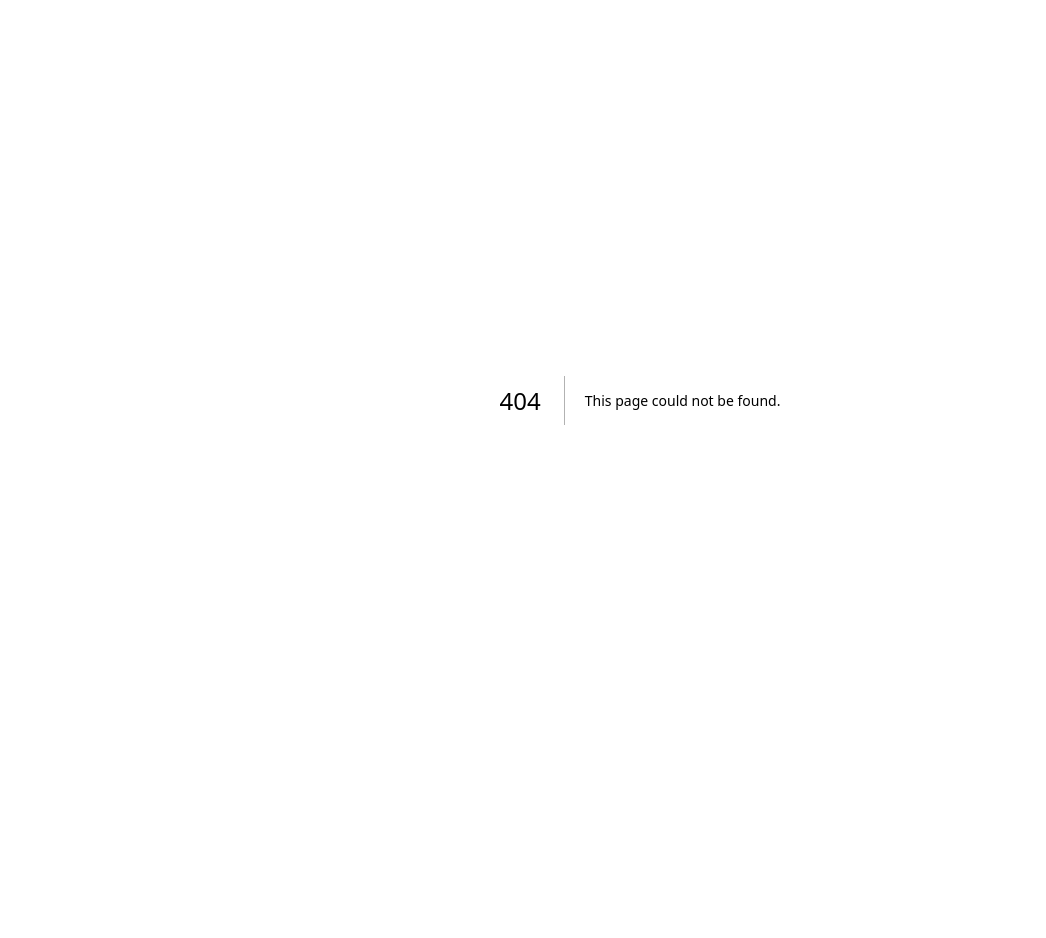
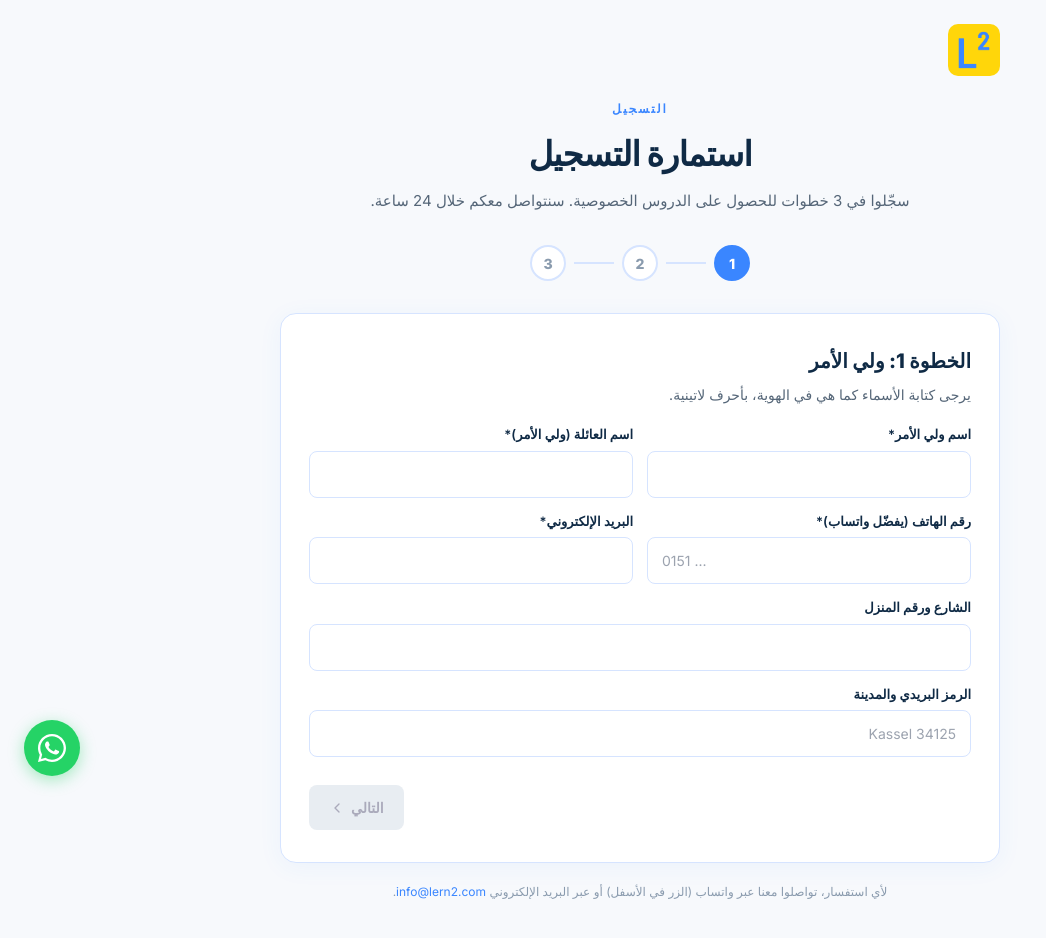
Before and after one commit to Lern-hoch-zwei/lern2-website, a Next.js app: page /ar/anmeldung in a window 1280 px wide. Before the commit this address had no page. Shown: the top 938 px of the page, without its empty margins (0-1046 px from the left). Before the commit the page ends 800 px from the top, so only its background shows below. Built offline with nearby package versions, Linux system fonts and the light colour scheme.

Commit message:
Add files via upload

```diff
--- /dev/null
+++ b/app/ar/anmeldung/page.tsx
@@ -0,0 +1,5 @@
+import AnmeldungForm from "../../anmeldung/AnmeldungForm";
+
+export default function AnmeldungAR() {
+  return <AnmeldungForm lang="ar" />;
+}
```
